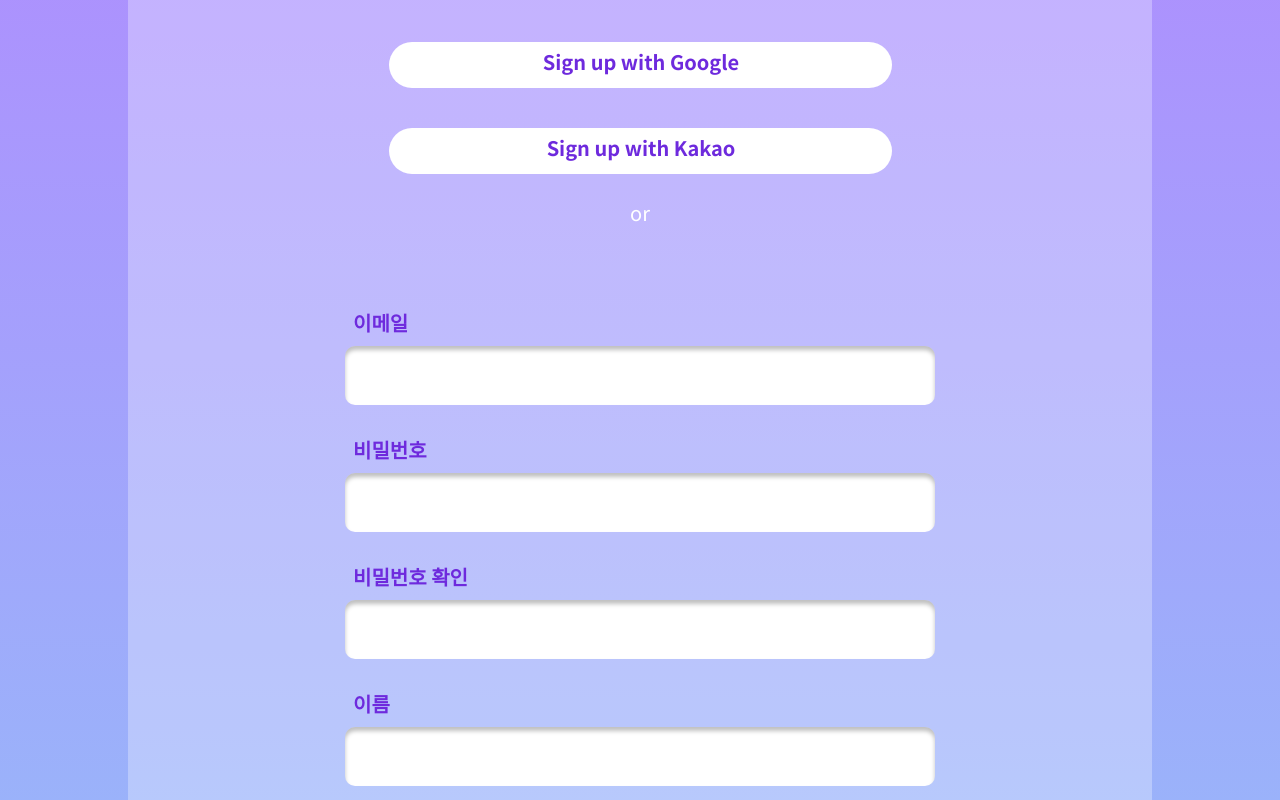
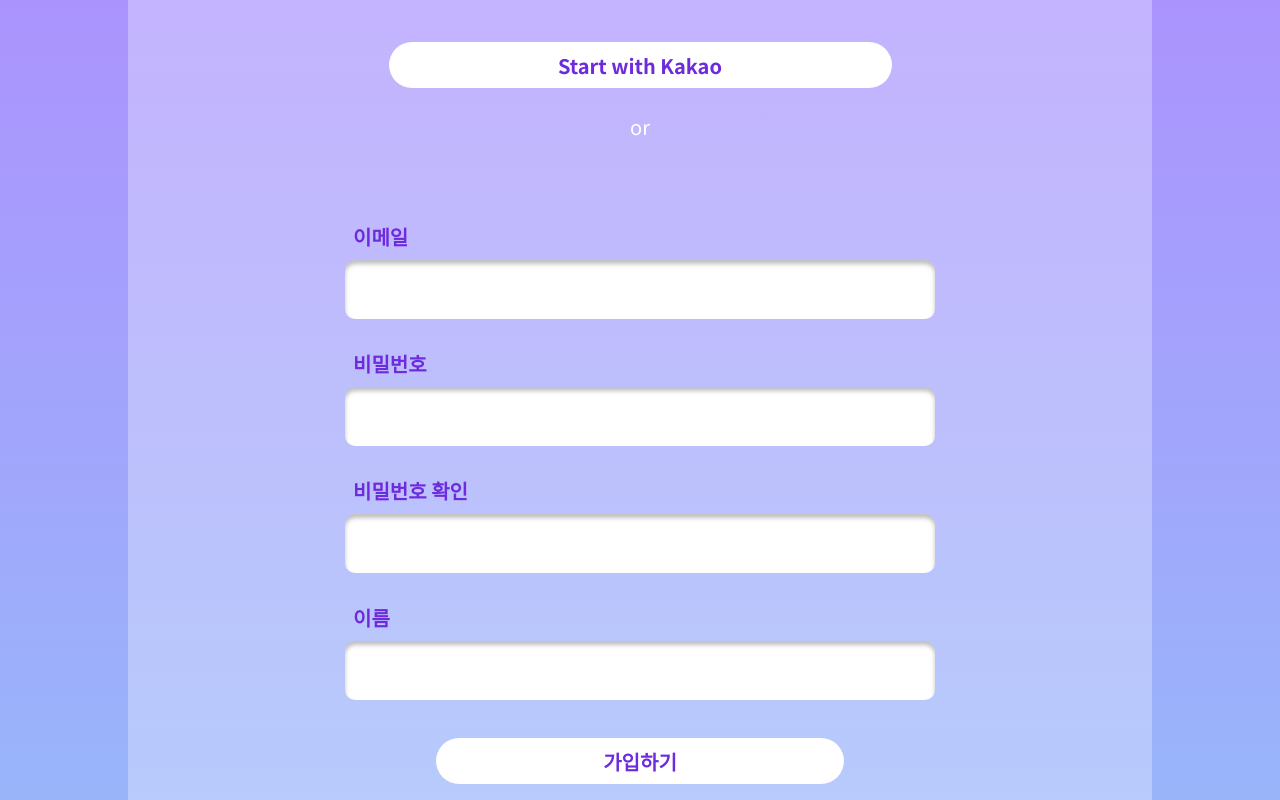
Before and after one commit to cielo0105/gage_vue, a Vue app: page /join in a window 1280 px wide. Shown: the part 340-1140 px from the top of the page. Built offline with nearby package versions, Linux system fonts and the light colour scheme.

Commit message:
:recycle: auth layout으로 컴포넌트화

```diff
--- a/src/components/auth/InputBox.vue
+++ b/src/components/auth/InputBox.vue
@@ -1,5 +1,11 @@
 <script setup>
-const props = defineProps({ modelValue: String, width: String, height: String, type: String })
+const props = defineProps({
+  modelValue: String,
+  width: String,
+  height: String,
+  type: String,
+  label: String
+})
 // const props = defineProps(['modelValue', 'width', 'height', 'type'])
 const emit = defineEmits(['update:modelValue'])
 const handleInput = ($event) => {
@@ -8,6 +14,8 @@
 </script>
 
 <template>
+  <div>
+    <label class="text">{{ label }}</label>
     <input
       class="input-box"
       :value="modelValue"
@@ -15,6 +23,7 @@
       :style="{ width: props.width, height: props.height }"
       :type="props.type"
     />
+  </div>
 </template>
 
 <style scoped>
@@ -28,4 +37,13 @@
   padding: 0.25rem 1rem 0.1rem 1rem;
   font-size: 1.8rem;
 }
+
+.text {
+  color: #6e2add;
+  font-size: 1.25rem;
+  font-weight: 700;
+  display: block;
+  padding-left: 0.5rem;
+  padding-bottom: 0.5rem;
+}
 </style>
--- a/src/components/auth/SignBtn.vue
+++ b/src/components/auth/SignBtn.vue
@@ -21,5 +21,6 @@
   text-align: center;
   line-height: normal;
   font-size: 1.25rem;
+  font-weight: 700;
 }
 </style>
--- /dev/null
+++ b/src/components/auth/VAuthLayout.vue
@@ -0,0 +1,61 @@
+<script setup>
+defineProps({
+  title: String,
+  btnName: String
+})
+</script>
+
+<template>
+  <div class="big-container">
+    <div class="container">
+      <h3 class="title">{{ title }}</h3>
+      <div class="msg">
+        <slot name="sub">
+          <!-- sub title message가 위치합니다. -->
+        </slot>
+      </div>
+      <slot name="social">
+        <!-- 소셜 로그인/회원가입 버튼이 위치합니다. -->
+      </slot>
+      <div class="or">or</div>
+      <slot name="form">
+        <!-- 로그인/회원가입 폼이 위치합니다. -->
+      </slot>
+    </div>
+  </div>
+</template>
+
+<style scoped>
+.big-container {
+  display: flex;
+  justify-content: center;
+}
+.container {
+  border-radius: 0.9375rem;
+  background: rgba(255, 255, 255, 0.29);
+  display: flex;
+  flex-direction: column;
+  align-items: center;
+  width: 80%;
+  padding: 7rem;
+  margin-bottom: 4rem;
+}
+.title {
+  color: #6e2add;
+  text-align: center;
+  font-size: 2rem;
+  font-weight: 900;
+}
+.msg {
+  color: #fff;
+  text-align: center;
+  margin-bottom: 5rem;
+  font-size: 1.5rem;
+}
+.or {
+  color: #fff;
+  font-size: 1.25rem;
+  margin-bottom: 5rem;
+  margin-top: 1rem;
+}
+</style>
--- /dev/null
+++ b/src/components/auth/index.js
@@ -0,0 +1,5 @@
+import InputBox from "./InputBox.vue"
+import SignBtn from "./SignBtn.vue"
+import VAuthLayout from "./VAuthLayout.vue"
+
+export { InputBox, SignBtn, VAuthLayout }
--- a/src/views/JoinView.vue
+++ b/src/views/JoinView.vue
@@ -1,9 +1,9 @@
 <script setup>
-import SignBtn from '@/components/auth/SignBtn.vue'
-import InputBox from '@/components/auth/InputBox.vue'
 import { ref } from 'vue'
+import { useRouter } from 'vue-router'
 import axios from 'axios'
-import { useRouter } from 'vue-router'
+import { InputBox, SignBtn, VAuthLayout } from '@/components/auth'
+
 const router = useRouter()
 
 const userid = ref('')
@@ -55,98 +55,52 @@
 </script>
 
 <template>
-  <div class="big-container">
-    <div class="container">
-      <h3 class="title">회원가입</h3>
-      <div class="join-msg">간단한 정보를 입력하고, 더욱 편리하게 사이트를 사용해보세요.</div>
-      <SignBtn width="31.4375rem" height="2.875rem" msg="Sign up with Google" /><br />
-      <SignBtn width="31.4375rem" height="2.875rem" msg="Sign up with Kakao" />
-      <div class="or">or</div>
-      <form v-on:submit.prevent="submitForm" class="join-form">
-        <div>
-          <label class="text">이메일</label>
-          <InputBox
+  <v-auth-layout title="회원가입" btnName="가입하기">
+    <template #sub> 간단한 정보를 입력하고, 더욱 편리하게 사이트를 사용해보세요. </template>
+    <template #social>
+      <SignBtn width="31.4375rem" height="2.875rem" msg="Start with Kakao" />
+    </template>
+    <template #form>
+      <form @submit.prevent="submitForm" class="join-form">
+        <input-box
           v-model="userid"
           width="36.875rem"
           height="3.6875rem"
           type="text"
           @input="emailCheck"
+          label="이메일"
         />
-        </div>
         <span v-if="!emailFlag">이메일 형식이 올바르지 않습니다</span>
-        <div>
-          <label class="text">비밀번호</label>
-          <InputBox v-model="userpass" width="36.875rem" height="3.6875rem" type="password" />
-        </div>
-        <div>
-          <label class="text">비밀번호 확인</label>
-          <InputBox
+        <input-box
+          v-model="userpass"
+          width="36.875rem"
+          height="3.6875rem"
+          type="password"
+          label="비밀번호"
+        />
+        <input-box
           v-model="passcheck"
           width="36.875rem"
           height="3.6875rem"
           type="password"
           @input="passwordCheck"
+          label="비밀번호 확인"
         />
-        </div>
         <span v-if="!passFlag">비밀번호가 일치하지 않습니다.</span>
-        <div>
-          <label class="text" for="nickname">이름</label>
-          <InputBox v-model="username" width="36.875rem" height="3.6875rem" type="text" />
-        </div>
+        <input-box
+          v-model="username"
+          width="36.875rem"
+          height="3.6875rem"
+          type="text"
+          label="이름"
+        />
         <SignBtn type="submit" width="25.5rem" height="2.875rem" msg="가입하기" />
       </form>
-    </div>
-  </div>
+    </template>
+  </v-auth-layout>
 </template>
 
 <style scoped>
-.big-container {
-  display: flex;
-  justify-content: center;
-}
-.container {
-  border-radius: 0.9375rem;
-  background: rgba(255, 255, 255, 0.29);
-  display: flex;
-  flex-direction: column;
-  align-items: center;
-  width: 80%;
-  padding: 7rem;
-  margin-bottom: 4rem;
-}
-.title {
-  color: #6e2add;
-  text-align: center;
-  font-size: 2rem;
-  font-weight: 900;
-}
-
-.join-msg {
-  color: #fff;
-  text-align: center;
-  margin-bottom: 5rem;
-  font-size: 1.5rem;
-}
-
-.or {
-  color: #fff;
-  font-size: 1.25rem;
-  margin-bottom: 5rem;
-  margin-top: 1rem;
-}
-.at {
-  color: #fff;
-  font-size: 1.25rem;
-}
-.text {
-  color: #6e2add;
-  font-size: 1.25rem;
-  font-weight: 700;
-  display: block;
-  padding-left: 0.5rem;
-  padding-bottom: 0.5rem;
-}
-
 .join-form {
   display: flex;
   flex-direction: column;
--- a/src/views/LoginView.vue
+++ b/src/views/LoginView.vue
@@ -1,16 +1,30 @@
 <script setup>
-import SignBtn from '@/components/auth/SignBtn.vue'
-import InputBox from '@/components/auth/InputBox.vue'
 import { ref } from 'vue'
+import { useRouter } from 'vue-router'
 import axios from 'axios'
-import { useRouter } from 'vue-router'
+import { InputBox, SignBtn, VAuthLayout } from '@/components/auth'
+
 const router = useRouter()
 
 const userid = ref('')
 const userpass = ref('')
 
+const errMsg = ref({ show: false, msg: '' })
+
 const submitForm = () => {
   console.log(userid.value, userpass.value)
+
+  if (userid.value.length === 0) {
+    errMsg.value.show = true
+    errMsg.value.msg = '아이디를 입력해주세요.'
+    return
+  } else if (userpass.value.length === 0) {
+    errMsg.value.show = true
+    errMsg.value.msg = '비밀번호를 입력해주세요.'
+    return
+  } else {
+    errMsg.value.show = false
+  }
 
   const url = 'http://localhost:8080/member/login'
   const requestData = {
@@ -32,84 +46,47 @@
 </script>
 
 <template>
-  <div class="big-container">
-    <div class="container">
-      <h3 class="title">LOGIN</h3>
-      <div class="join-msg">
-        어서오세요! 아직 저희 사이트의 회원이 아니시면 <br />
-        <router-link to="/join" class="join">회원가입</router-link>을 먼저 진행해주세요!
-      </div>
-      <SignBtn width="31.4375rem" height="2.875rem" msg="Start with Google" /><br />
+  <v-auth-layout title="LOGIN" subTitle="">
+    <template #sub>
+      어서오세요! 아직 저희 사이트의 회원이 아니시면 <br />
+      <router-link to="/join" class="join">회원가입</router-link>을 먼저 진행해주세요!
+    </template>
+    <template #social>
       <SignBtn width="31.4375rem" height="2.875rem" msg="Start with Kakao" />
-      <div class="or">or</div>
+    </template>
+    <template #form>
       <form v-on:submit.prevent="submitForm" class="login-form">
-        <div>
-          <label class="text">아이디</label>
-          <InputBox v-model="userid" width="36.875rem" height="3.6875rem" type="text" />
-        </div>
-
-        <div>
-          <label class="text">비밀번호</label>
-          <InputBox v-model="userpass" width="36.875rem" height="3.6875rem" type="password" />
-        </div>
+        <InputBox
+          v-model="userid"
+          width="36.875rem"
+          height="3.6875rem"
+          type="text"
+          label="아이디(이메일)"
+        />
+        <InputBox
+          v-model="userpass"
+          width="36.875rem"
+          height="3.6875rem"
+          type="password"
+          label="비밀번호"
+        />
+        <div class="err-msg" v-show="errMsg.show">{{ errMsg.msg }}</div>
         <SignBtn type="submit" width="25.5rem" height="2.875rem" msg="로그인" />
       </form>
-    </div>
-  </div>
+    </template>
+  </v-auth-layout>
 </template>
 
 <style scoped>
-.big-container {
-  display: flex;
-  justify-content: center;
-}
-.container {
-  border-radius: 0.9375rem;
-  background: rgba(255, 255, 255, 0.29);
-  display: flex;
-  flex-direction: column;
-  align-items: center;
-  width: 80%;
-  padding: 7rem;
-  margin-bottom: 4rem;
-}
-.title {
-  color: #6e2add;
-  text-align: center;
-  font-size: 2rem;
-  font-weight: 900;
-}
-
-.join-msg {
-  color: #fff;
-  text-align: center;
-  margin-bottom: 5rem;
-  font-size: 1.5rem;
-}
-
-.or {
-  color: #fff;
-  font-size: 1.25rem;
-  margin-bottom: 5rem;
-  margin-top: 1rem;
-  font-weight: 400;
-}
-.text {
-  color: #6e2add;
-  font-size: 1.25rem;
-  font-weight: 700;
-  display: block;
-  padding-left: 0.5rem;
-  padding-bottom: 0.5rem;
-}
-
 .login-form {
   display: flex;
   flex-direction: column;
   align-items: center;
 }
-
 .join {
   color: #0030ab;
 }
+.err-msg {
+  color: #cd00a0;
+}
 </style>
```
Lines whose indentation alone changed are shown as unchanged.
